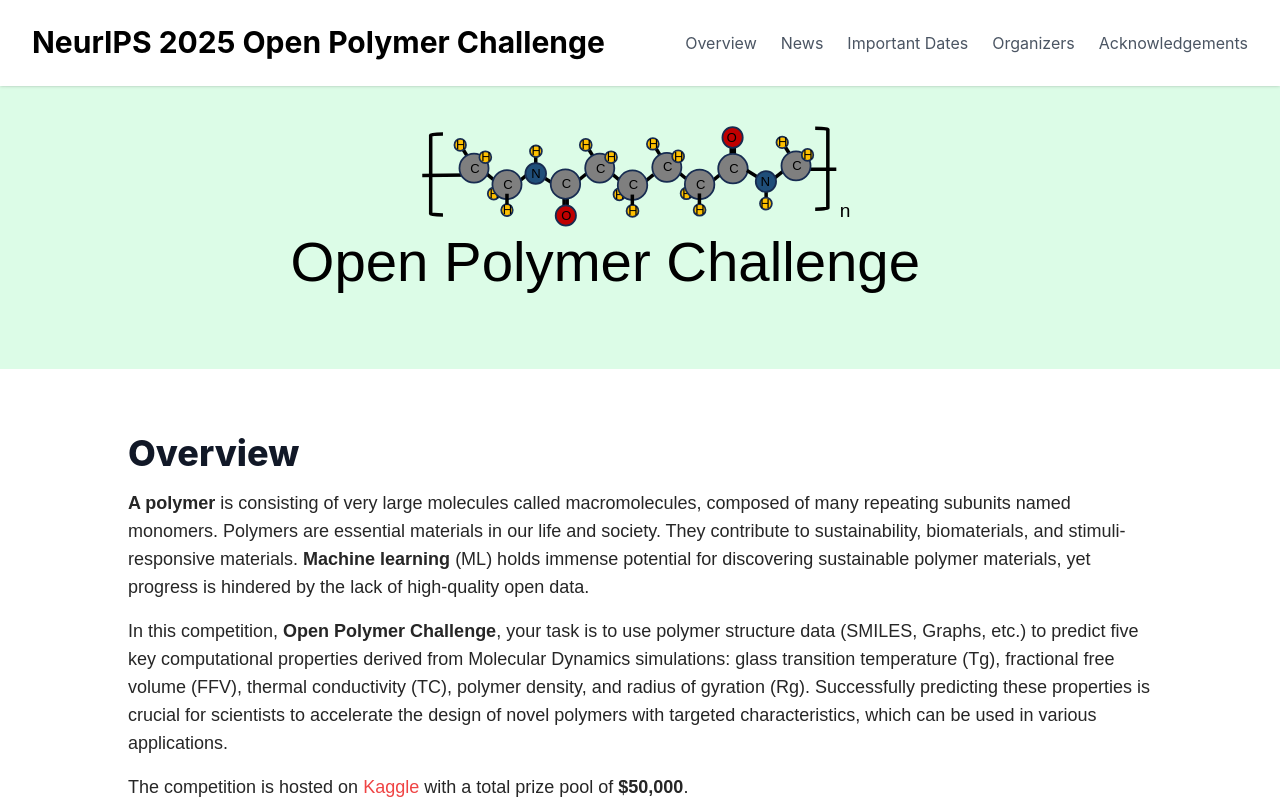
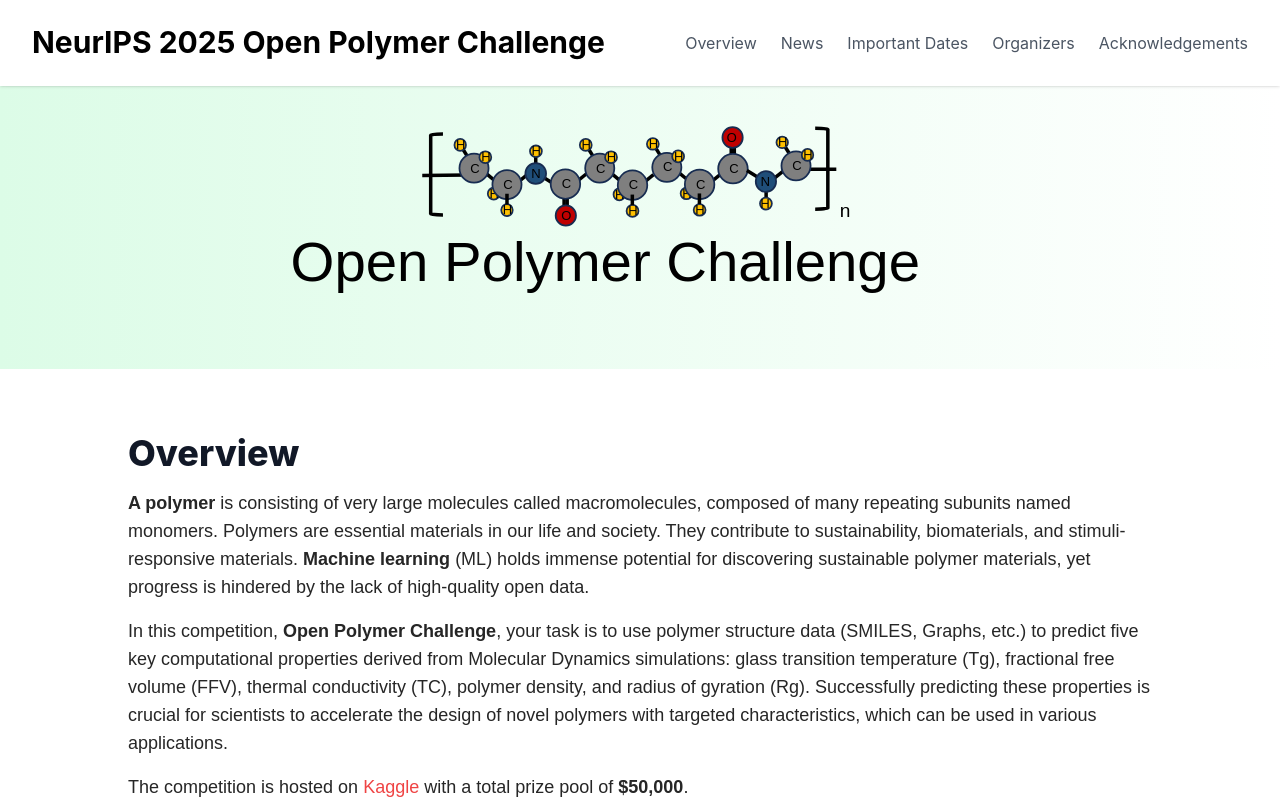
Before and after one commit to open-polymer-challenge/open-polymer-challenge.github.io, a React (Create React App) app: page / in a window 1280 px wide. Shown: the top 800 px of the page. Built offline with nearby package versions, Linux system fonts and the light colour scheme; a web font is replaced by a local one.

Commit message:
update dec 2

```diff
--- a/src/components/Challenge.js
+++ b/src/components/Challenge.js
@@ -4,7 +4,7 @@ import img_title from "../imgs/title.svg";
 const Challenge = () => {
   return (
     <main>
-      <section className="relative bg-green-100 w-full px-4 sm:px-6 lg:px-8 py-16 sm:py-10 mt-16 sm:mt-20">
+      <section className="relative bg-gradient-to-l from-white to-green-100 w-full px-4 sm:px-6 lg:px-8 py-16 sm:py-10 mt-16 sm:mt-20">
         <div className="max-w-7xl mx-auto">
           <img
             src={img_title}
```
